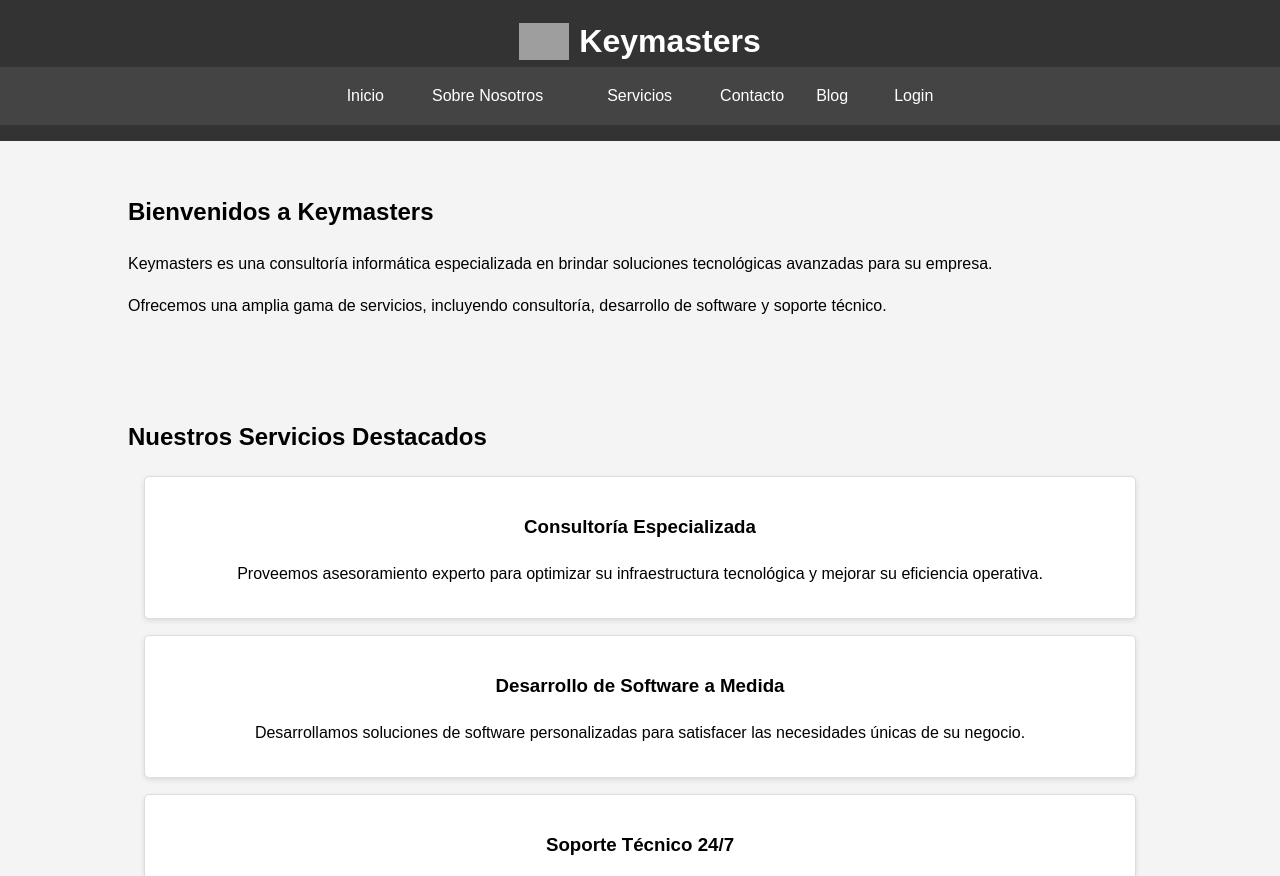
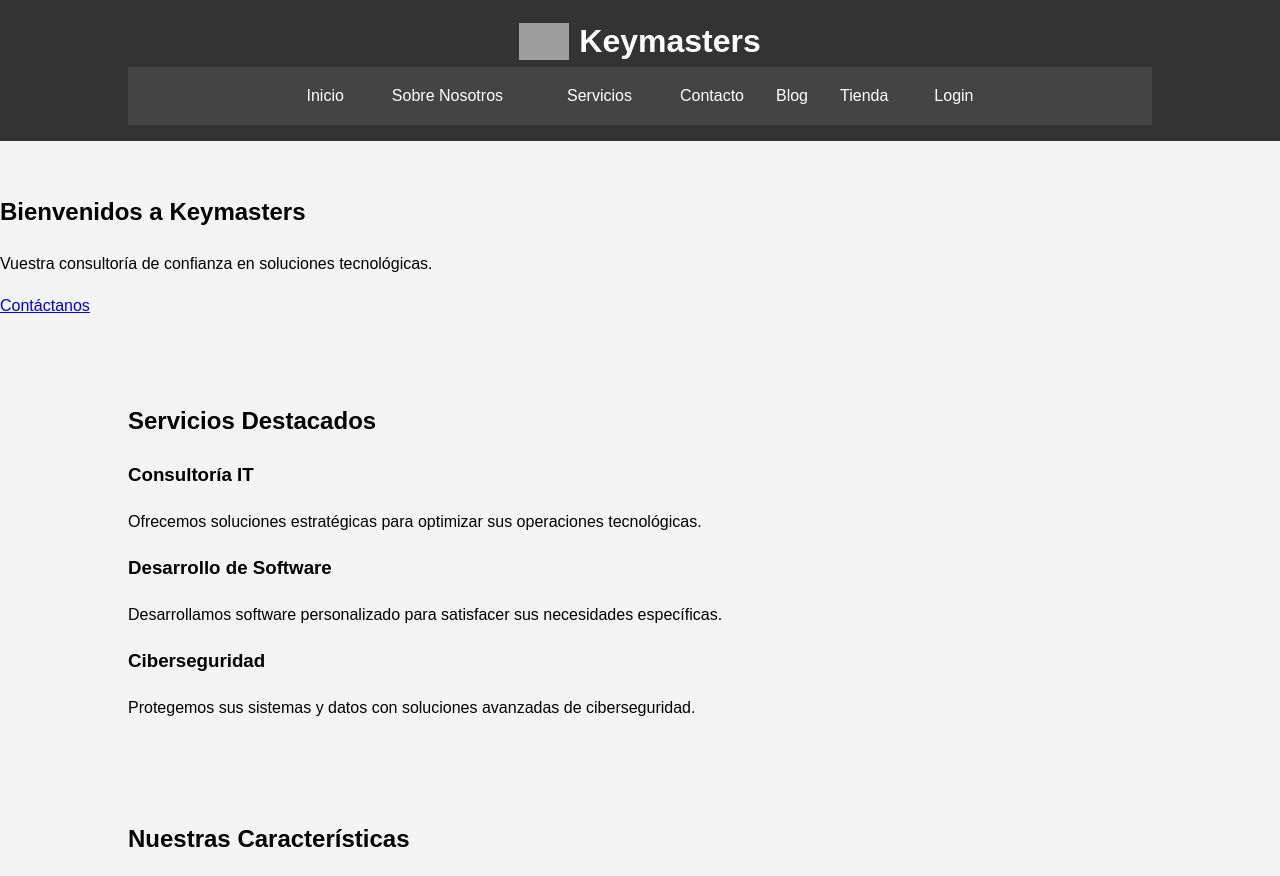
Before and after one commit to JeremyMachadoHerrera/Proyecto-Angel-y-Jeremy, a PHP site: page / in a window 1280 px wide. Shown: the top 876 px of the page. Run offline with PHP 8.4, Linux system fonts and the light colour scheme; grey boxes are pictures that could not be loaded.

Commit message:
index.php

```diff
--- a/index.php
+++ b/index.php
@@ -1,84 +1,142 @@
-<?php
-// Inicia la sesión
-session_start();
-
-// Verifica si el usuario ya inició sesión
-if (isset($_SESSION['usuario'])) {
-    // Si el usuario ya inició sesión, redirige a la página de inicio
-    header("Location: login.php");
-    exit; // Asegura que el script se detenga después de la redirección
-}
-?>
-
 <!DOCTYPE html>
 <html lang="es">
 <head>
     <meta charset="UTF-8">
     <meta name="viewport" content="width=device-width, initial-scale=1.0">
-    <title>Inicio - Keymasters</title>
+    <title>Inicio - Consultoría Informática</title>
     <link rel="stylesheet" href="styles.css">
 </head>
 <body>
-    <header>
-    <div class="logo">
-            <img src="logo.png" alt="Logo de Keymasters" >
+<header>
+    <div class="container">
+        <div class="logo">
+            <img src="logo.png" alt="Logo de Keymasters">
             <h1>Keymasters</h1>
         </div>
         <nav>
-        <a href="index.php">Inicio</a>
+            <a href="index.php" class="active">Inicio</a>
             <div class="dropdown">
-                <a href="about.php" class="dropbtn">Sobre Nosotros</a>
+                <a href="nosotros.php" class="dropbtn">Sobre Nosotros</a>
                 <div class="dropdown-content">
                     <a href="history.php">Nuestra Historia</a>
-                    <a href="mission.php">Nuestra Misión</a>
-                    <a href="team.php">Nuestro Equipo</a>
+                    <a href="mision.php">Nuestra Misión</a>
+                    <a href="equipo.php">Nuestro Equipo</a>
                 </div>
             </div>
             <div class="dropdown">
-                <a href="services.php" class="dropbtn">Servicios</a>
+                <a href="servicios.php" class="dropbtn">Servicios</a>
                 <div class="dropdown-content">
-                    <a href="testimoniosdeclientes.php">Testimonios de Clientes</a> <!-- Enlace agregado -->
-                    <a href="consulting.php">Consultoría</a>
-                    <a href="development.php">Desarrollo</a>
-                    <a href="support.php">Soporte</a>
+                    <a href="testimoniosdeclientes.php">Testimonios de Clientes</a>
+                    <a href="consultoria.php">Consultoría</a>
+                    <a href="desarrollo.php">Desarrollo</a>
+                    <a href="soporte.php">Soporte</a>
                 </div>
             </div>
-            <a href="contact.php">Contacto</a>
+            <a href="contacto.php">Contacto</a>
             <a href="blog.php">Blog</a>
-            <a href="login.php" class="login-link">Login</a> <!-- Enlace directo a la página de inicio de sesión -->
+            <a href="tienda.php">Tienda</a>
+            <a href="login.php" class="login-link">Login</a>
         </nav>
-    </header>
+    </div>
+</header>
+
+<section id="inicio" class="hero">
+    <div class="hero-content">
+        <h1>Bienvenidos a Keymasters</h1>
+        <p>Vuestra consultoría de confianza en soluciones tecnológicas.</p>
+        <a href="contacto.php" class="cta-button">Contáctanos</a>
+    </div>
+</section>
+
+<section id="resumen-servicios">
     <div class="container">
-        <section>
-            <h2>Bienvenidos a Keymasters</h2>
-            <p>Keymasters es una consultoría informática especializada en brindar soluciones tecnológicas avanzadas para su empresa.</p>
-            <p>Ofrecemos una amplia gama de servicios, incluyendo consultoría, desarrollo de software y soporte técnico.</p>
-        </section>
+        <h2>Servicios Destacados</h2>
+        <div class="servicios">
+            <div class="servicio">
+                <h3>Consultoría IT</h3>
+                <p>Ofrecemos soluciones estratégicas para optimizar sus operaciones tecnológicas.</p>
+            </div>
+            <div class="servicio">
+                <h3>Desarrollo de Software</h3>
+                <p>Desarrollamos software personalizado para satisfacer sus necesidades específicas.</p>
+            </div>
+            <div class="servicio">
+                <h3>Ciberseguridad</h3>
+                <p>Protegemos sus sistemas y datos con soluciones avanzadas de ciberseguridad.</p>
+            </div>
+        </div>
+    </div>
+</section>
 
-        <section class="features">
-            <h2>Nuestros Servicios Destacados</h2>
-            <div class="card">
-                <h3>Consultoría Especializada</h3>
-                <p>Proveemos asesoramiento experto para optimizar su infraestructura tecnológica y mejorar su eficiencia operativa.</p>
+<section id="caracteristicas">
+    <div class="container">
+        <h2>Nuestras Características</h2>
+        <div class="caracteristicas">
+            <div class="caracteristica">
+                <img src="innovacion.png" alt="Innovación">
+                <h3>Innovación</h3>
+                <p>Nos mantenemos a la vanguardia de la tecnología para ofrecerte lo mejor.</p>
             </div>
-            <div class="card">
-                <h3>Desarrollo de Software a Medida</h3>
-                <p>Desarrollamos soluciones de software personalizadas para satisfacer las necesidades únicas de su negocio.</p>
+            <div class="caracteristica">
+                <img src="calidad.png" alt="Calidad">
+                <h3>Calidad</h3>
+                <p>Proveemos servicios y productos de la más alta calidad.</p>
             </div>
-            <div class="card">
-                <h3>Soporte Técnico 24/7</h3>
-                <p>Nuestro equipo de soporte está disponible en todo momento para resolver cualquier problema técnico que pueda surgir.</p>
+            <div class="caracteristica">
+                <img src="soporte.png" alt="Soporte">
+                <h3>Soporte</h3>
+                <p>Nuestro equipo de soporte está siempre disponible para ayudarte.</p>
             </div>
-        </section>
+        </div>
+    </div>
+</section>
 
-        <section class="cta">
-            <h2>¿Listo para Transformar su Negocio?</h2>
-            <p>Contáctenos hoy para descubrir cómo nuestras soluciones tecnológicas pueden impulsar su empresa hacia el éxito.</p>
-            <a href="contact.php" class="btn">Contáctenos</a>
-        </section>
+<section id="testimonios">
+    <div class="container">
+        <h2>Testimonios</h2>
+        <div class="testimonios">
+            <div class="testimonio">
+                <blockquote>
+                    <p>"La mejor consultoría informática con la que hemos trabajado. Altamente recomendados."</p>
+                    <cite>- Cliente Satisfecho</cite>
+                </blockquote>
+            </div>
+            <div class="testimonio">
+                <blockquote>
+                    <p>"Su equipo de desarrollo es increíblemente talentoso. Nos entregaron un producto de alta calidad."</p>
+                    <cite>- Empresa Innovadora</cite>
+                </blockquote>
+            </div>
+            <div class="testimonio">
+                <blockquote>
+                    <p>"Gracias a su consultoría IT, hemos optimizado nuestras operaciones y reducido costos significativamente."</p>
+                    <cite>- Compañía Eficiente</cite>
+                </blockquote>
+            </div>
+        </div>
     </div>
-    <footer>
+</section>
+
+<section id="boletin">
+    <div class="container">
+        <h2>Suscríbete a nuestro boletín</h2>
+        <form action="suscripcion.php" method="post" class="suscripcion-form">
+            <input type="email" name="email" placeholder="Tu correo electrónico" required>
+            <button type="submit" class="cta-button">Suscribirme</button>
+        </form>
+    </div>
+</section>
+
+<footer>
+        <div class="social-media">
+            <a href="#"><i class="fab fa-facebook-f"></i></a>
+            <a href="#"><i class="fab fa-twitter"></i></a>
+            <a href="#"><i class="fab fa-linkedin-in"></i></a>
+            <a href="#"><i class="fab fa-instagram"></i></a>
+        </div>
         <p>&copy; 2024 Keymasters. Todos los derechos reservados.</p>
     </footer>
+
+<script src="scripts.js"></script>
 </body>
 </html>
```
